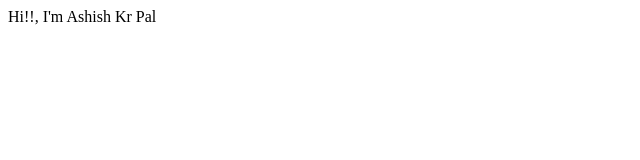
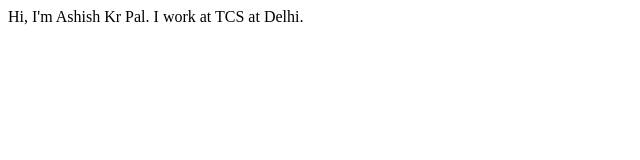
Before and after one commit to palkrashish/Ashish-Kr-Pal---site, a plain HTML site: page index.html in a window 1280 px wide. Shown: the whole page, without its empty margins (0-640 px from the left). Drawn offline with Linux system fonts and the light colour scheme.

Commit message:
docs: - Updated my portfolio

```diff
--- a/index.html
+++ b/index.html
@@ -8,7 +8,7 @@
 </head>
 <body>
 
-    Hi!!, I'm Ashish Kr Pal
+    Hi, I'm Ashish Kr Pal. I work at TCS at Delhi.
 
 </body>
 </html>
```
